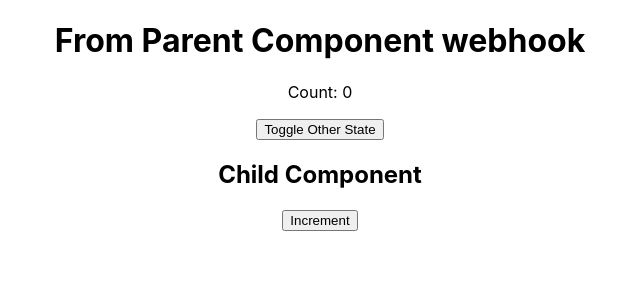
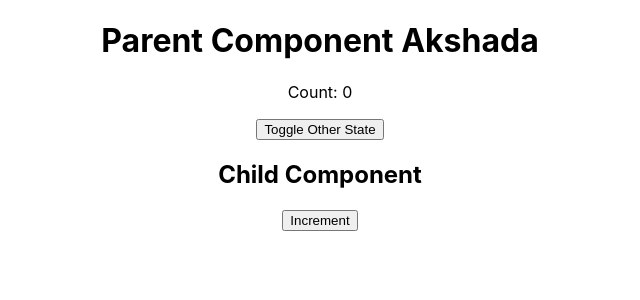
Before and after one commit to hdprojectsdemo/react_cicd, a React (Create React App) app: page / in a window 1280 px wide. Shown: the top 300 px of the page, without its empty margins (320-960 px from the left). Built offline with nearby package versions, Linux system fonts and the light colour scheme.

Commit message:
from parent ajs

```diff
--- a/src/App.js
+++ b/src/App.js
@@ -17,7 +17,7 @@ function App() {
 
   return (
     <div className="App">
-      <h1> From Parent Component webhook</h1>
+      <h1> Parent Component Akshada</h1>
       <p>Count: {count}</p>
       <button onClick={() => setOtherState(!otherState)}>
         Toggle Other State
```
